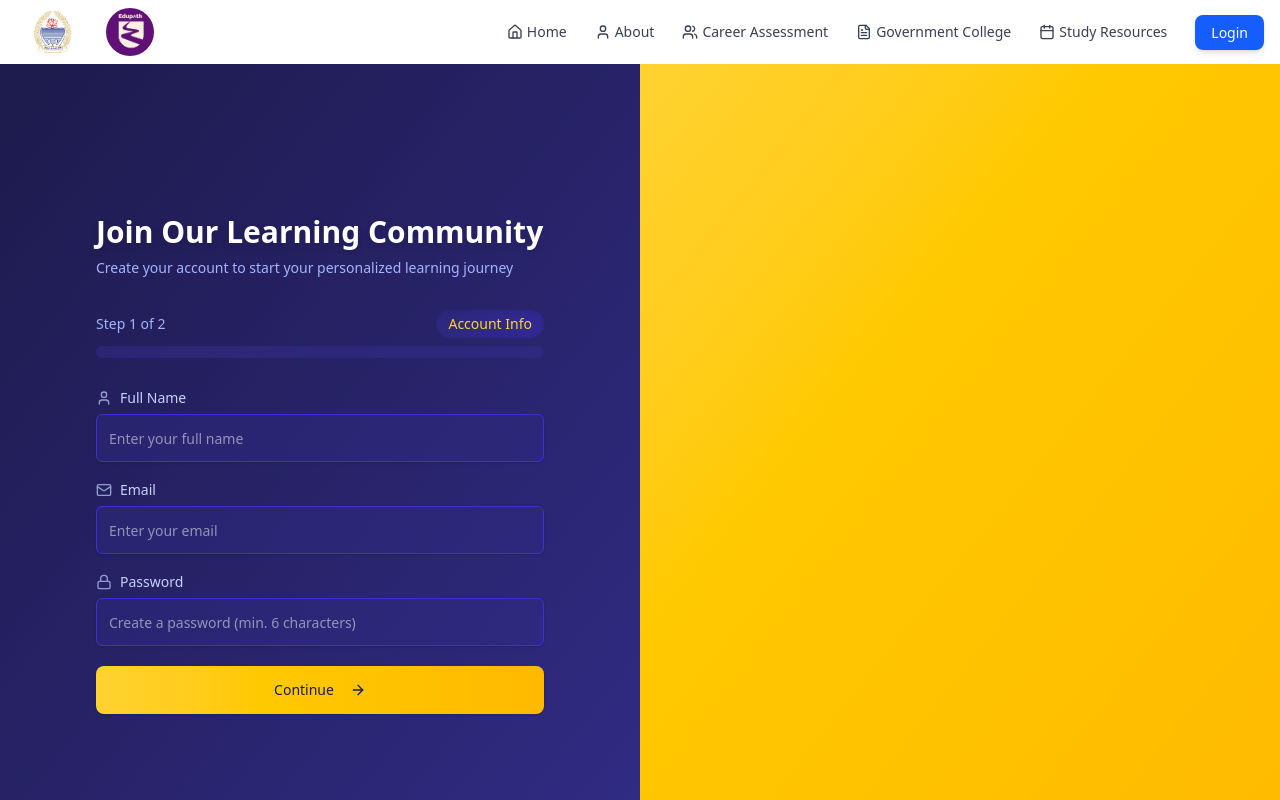
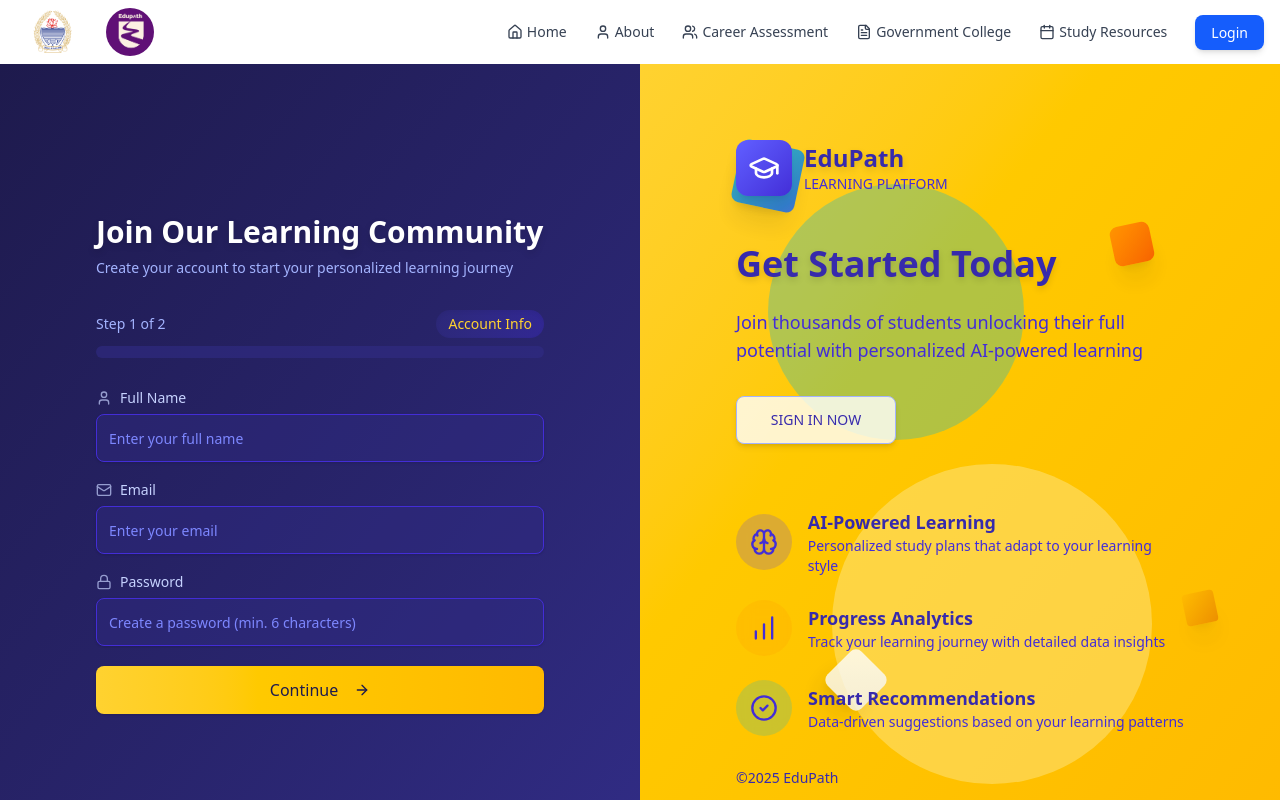
Before and after one commit to ashwanik0777/EduPath, a Next.js app: page /register in a window 1280 px wide. Shown: the top 800 px of the page. Built offline with nearby package versions, Linux system fonts and the light colour scheme.

Commit message:
update files

```diff
--- a/src/app/register/page.tsx
+++ b/src/app/register/page.tsx
@@ -7,42 +7,23 @@ import { z } from "zod";
 
 import { Button } from "@/app/components/ui/button";
 import { Input } from "@/app/components/ui/input";
+import { Form, FormControl, FormField, FormItem, FormLabel, FormMessage } from "@/app/components/ui/form";
+import { Select, SelectContent, SelectItem, SelectTrigger, SelectValue } from "@/app/components/ui/select";
 import { Progress } from "@/app/components/ui/progress";
 import {
-  Form,
-  FormControl,
-  FormField,
-  FormItem,
-  FormLabel,
-  FormMessage,
-} from "@/app/components/ui/form";
-import {
-  Select,
-  SelectContent,
-  SelectItem,
-  SelectTrigger,
-  SelectValue,
-} from "@/app/components/ui/select";
-import {
-  Loader2,
   GraduationCap,
   User,
   Mail,
   Lock,
   ArrowRight,
-  UserPlus,
   BookOpen,
   BarChart,
-  Calendar,
-  Sparkles,
-  Users,
-  Heart,
-  Star,
+  Loader2,
+  UserPlus,
   CheckCircle2,
   Brain
 } from "lucide-react";
 
-// Registration schema - now with DOB and Gender
 const registerSchema = z.object({
   username: z.string().min(3, "Username must be at least 3 characters"),
   email: z.string().email("Please enter a valid email address"),
@@ -56,19 +37,7 @@ const registerSchema = z.object({
     "graduate",
     "postgraduate"
   ], {
-    message: "Please select your academic level",
-  }),
-  dob: z
-    .string()
-    .refine(str => /^\d{4}-\d{2}-\d{2}$/.test(str), { message: "Please enter a valid date" })
-    .refine(str => {
-      const dob = new Date(str);
-      const now = new Date();
-      const minAge = new Date(now.getFullYear() - 5, now.getMonth(), now.getDate()); // min 5 years old
-      return dob < minAge;
-    }, { message: "Must be at least 5 years old" }),
-  gender: z.enum(["male", "female", "other"], {
-    message: "Please select your gender"
+    required_error: "Please select your academic level",
   }),
 });
 
@@ -77,7 +46,8 @@ type RegisterFormValues = z.infer<typeof registerSchema>;
 export default function Register() {
   const [error, setError] = useState("");
   const [step, setStep] = useState(1);
-  const [registered, setRegistered] = useState(false);
+  const [loading, setLoading] = useState(false);
+  const [success, setSuccess] = useState(false);
   const totalSteps = 2;
 
   const form = useForm<RegisterFormValues>({
@@ -88,19 +58,13 @@ export default function Register() {
       password: "",
       fullName: "",
       academicLevel: undefined,
-      dob: "",
-      gender: undefined,
     },
-    mode: "onChange"
+    mode: "onChange",
   });
 
-  // Step validation helper
   const validateStep1 = () => {
     const { fullName, email, password } = form.getValues();
-    const isValid =
-      fullName.length >= 2 &&
-      /^[^\s@]+@[^\s@]+\.[^\s@]+$/.test(email) &&
-      password.length >= 6;
+    const isValid = fullName.length >= 2 && /^[^\s@]+@[^\s@]+\.[^\s@]+$/.test(email) && password.length >= 6;
     if (isValid) {
       setStep(2);
     } else {
@@ -108,143 +72,115 @@ export default function Register() {
     }
   };
 
-  // Pure frontend-only submission
-  const onSubmit = (values: RegisterFormValues) => {
+  const onSubmit = async (data: RegisterFormValues) => {
     setError("");
-    setRegistered(true);
+    setLoading(true);
+    try {
+      // Simulate backend registration delay
+      await new Promise((res) => setTimeout(res, 1500));
+      setSuccess(true);
+    } catch (e: any) {
+      setError(e.message || "Registration failed. Please try again.");
+    } finally {
+      setLoading(false);
+    }
   };
+
+  if (success) {
+    return (
+      <div className="flex min-h-screen items-center justify-center bg-gradient-to-br from-indigo-950 to-indigo-900 p-6">
+        <div className="max-w-md w-full bg-indigo-800 rounded-xl shadow-xl p-8 text-center text-white">
+          <CheckCircle2 className="mx-auto mb-4 h-16 w-16 text-green-400" />
+          <h2 className="text-3xl font-bold mb-2">Registration Successful!</h2>
+          <p className="mb-6">Welcome to EduPath. You can now <Link href="/login" className="underline text-amber-400">log in</Link>.</p>
+          <Button className="btn-3d w-full" onClick={() => setSuccess(false)}>Register Another</Button>
+        </div>
+      </div>
+    );
+  }
 
   return (
     <div className="flex flex-col md:flex-row min-h-screen">
-      {/* Form Panel */}
       <div className="w-full md:w-7/12 lg:w-1/2 bg-gradient-to-br from-indigo-950 to-indigo-900 p-6 md:p-8 lg:p-12 flex items-center justify-center relative">
+        {/* Background blobs and floating objects as in your original code */}
+        {/* ... */}
         <div className="w-full max-w-md mt-16 md:mt-0">
           <div className="mb-8 text-center md:text-left">
-            <h2 className="text-2xl md:text-3xl font-bold text-white mb-2 drop-shadow-md">
-              Join Our Learning Community
-            </h2>
+            <h2 className="text-2xl md:text-3xl font-bold text-white mb-2 drop-shadow-md">Join Our Learning Community</h2>
             <p className="text-indigo-300 text-sm">
               Create your account to start your personalized learning journey
             </p>
           </div>
-          {/* Progress indicator */}
           <div className="mb-8">
             <div className="flex justify-between items-center text-sm mb-2">
               <span className="text-indigo-300 font-medium">Step {step} of {totalSteps}</span>
-              <span className="px-3 py-1 rounded-full bg-gradient-to-r from-indigo-900/60 to-indigo-800/60 text-amber-300 font-medium shadow-inner">
-                {step === 1 ? 'Account Info' : 'Academic Profile'}
-              </span>
+              <div className="px-3 py-1 rounded-full bg-gradient-to-r from-indigo-900/60 to-indigo-800/60 text-amber-300 font-medium shadow-inner">
+                {step === 1 ? "Account Info" : "Academic Profile"}
+              </div>
             </div>
             <Progress value={(step / totalSteps) * 100} className="h-3 rounded-full bg-indigo-900/60 overflow-hidden" />
           </div>
-
-          {/* Registration Form */}
-          {registered ? (
-            <div className="flex flex-col items-center py-12">
-              <CheckCircle2 className="text-green-400 w-16 h-16 mb-4" />
-              <div className="text-xl text-indigo-200 font-bold">Registration Successful!</div>
-              <div className="mt-2 text-indigo-400">Welcome to EduPath. You can now <Link href="/login" className="underline text-amber-300">Sign In</Link>.</div>
-            </div>
-          ) : (
           <Form {...form}>
             <form onSubmit={form.handleSubmit(onSubmit)} className="space-y-5">
               {step === 1 && (
                 <>
-                    <FormField
-                      control={form.control}
-                      name="fullName"
+                  <FormField control={form.control} name="fullName"
                     render={({ field }) => (
                       <FormItem>
                         <FormLabel className="text-indigo-200 flex items-center">
                           <User className="h-4 w-4 mr-2 opacity-70" /> Full Name
                         </FormLabel>
                         <FormControl>
-                            <Input
-                              placeholder="Enter your full name"
-                              autoComplete="off"
-                              className="h-12 bg-indigo-900/40 border-indigo-700 text-white"
-                              {...field}
-                            />
+                          <Input {...field} placeholder="Enter your full name" className="h-12 bg-indigo-900/40 border-indigo-700 placeholder-indigo-400 text-white rounded-lg focus:border-indigo-500 focus:ring-indigo-500" />
                         </FormControl>
                         <FormMessage className="text-red-400" />
                       </FormItem>
-                      )}
-                    />
-                    <FormField
-                      control={form.control}
-                      name="email"
+                    )} />
+                  <FormField control={form.control} name="email"
                     render={({ field }) => (
                       <FormItem>
                         <FormLabel className="text-indigo-200 flex items-center">
                           <Mail className="h-4 w-4 mr-2 opacity-70" /> Email
                         </FormLabel>
                         <FormControl>
-                            <Input
-                              type="email"
-                              placeholder="Enter your email"
-                              autoComplete="off"
-                              className="h-12 bg-indigo-900/40 border-indigo-700 text-white"
-                              {...field}
-                            />
+                          <Input {...field} placeholder="Enter your email" type="email" className="h-12 bg-indigo-900/40 border-indigo-700 placeholder-indigo-400 text-white rounded-lg focus:border-indigo-500 focus:ring-indigo-500" />
                         </FormControl>
                         <FormMessage className="text-red-400" />
                       </FormItem>
-                      )}
-                    />
-                    <FormField
-                      control={form.control}
-                      name="password"
+                    )} />
+                  <FormField control={form.control} name="password"
                     render={({ field }) => (
                       <FormItem>
                         <FormLabel className="text-indigo-200 flex items-center">
                           <Lock className="h-4 w-4 mr-2 opacity-70" /> Password
                         </FormLabel>
                         <FormControl>
-                            <Input
-                              type="password"
-                              placeholder="Create a password (min. 6 characters)"
-                              className="h-12 bg-indigo-900/40 border-indigo-700 text-white"
-                              {...field}
-                            />
+                          <Input {...field} placeholder="Create a password (min. 6 characters)" type="password" className="h-12 bg-indigo-900/40 border-indigo-700 placeholder-indigo-400 text-white rounded-lg focus:border-indigo-500 focus:ring-indigo-500" />
                         </FormControl>
                         <FormMessage className="text-red-400" />
                       </FormItem>
-                      )}
-                    />
-                    <Button
-                      type="button"
-                      className="w-full h-12 rounded-lg font-medium bg-gradient-to-r from-amber-300 to-amber-400 text-indigo-950 btn-3d"
-                      onClick={validateStep1}
-                    >
+                    )} />
+                  <Button type="button" className="w-full h-12 rounded-lg text-base font-medium bg-gradient-to-r from-amber-300 to-amber-400 text-indigo-950 btn-3d" onClick={validateStep1}>
                     Continue <ArrowRight className="ml-2 h-5 w-5" />
                   </Button>
                 </>
               )}
               {step === 2 && (
                 <>
-                    <FormField
-                      control={form.control}
-                      name="username"
+                  <FormField control={form.control} name="username"
                     render={({ field }) => (
                       <FormItem>
                         <FormLabel className="text-indigo-200 flex items-center">
                           <BookOpen className="h-4 w-4 mr-2 opacity-70" /> Username
                         </FormLabel>
                         <FormControl>
-                            <Input
-                              placeholder="Choose a username"
-                              autoComplete="off"
-                              className="h-12 bg-indigo-900/40 border-indigo-700 text-white"
-                              {...field}
-                            />
+                          <Input {...field} placeholder="Choose a username" className="h-12 bg-indigo-900/40 border-indigo-700 placeholder-indigo-400 text-white rounded-lg focus:border-indigo-500 focus:ring-indigo-500" />
                         </FormControl>
                         <FormMessage className="text-red-400" />
                       </FormItem>
                     )}
                   />
-                    <FormField
-                      control={form.control}
-                      name="academicLevel"
+                  <FormField control={form.control} name="academicLevel"
                     render={({ field }) => (
                       <FormItem>
                         <FormLabel className="text-indigo-200 flex items-center">
@@ -252,7 +188,7 @@ export default function Register() {
                         </FormLabel>
                         <Select onValueChange={field.onChange} defaultValue={field.value}>
                           <FormControl>
-                              <SelectTrigger className="h-12 bg-indigo-900/40 border-indigo-700 text-white">
+                            <SelectTrigger className="h-12 bg-indigo-900/40 border-indigo-700 placeholder-indigo-400 text-white rounded-lg focus:border-indigo-500 focus:ring-indigo-500">
                               <SelectValue placeholder="Select your academic level" />
                             </SelectTrigger>
                           </FormControl>
@@ -269,107 +205,92 @@ export default function Register() {
                       </FormItem>
                     )}
                   />
-                    {/* DOB */}
-                    <FormField
-                      control={form.control}
-                      name="dob"
-                      render={({ field }) => (
-                        <FormItem>
-                          <FormLabel className="text-indigo-200 flex items-center">
-                            <Calendar className="h-4 w-4 mr-2 opacity-70" /> Date of Birth
-                          </FormLabel>
-                          <FormControl>
-                            <Input
-                              type="date"
-                              max={new Date().toISOString().split("T")[0]}
-                              className="h-12 bg-indigo-900/40 border-indigo-700 text-white"
-                              {...field}
-                            />
-                          </FormControl>
-                          <FormMessage className="text-red-400" />
-                        </FormItem>
-                      )}
-                    />
-                    {/* Gender - Inclusive, accessible radio group */}
-                    <FormField
-                      control={form.control}
-                      name="gender"
-                      render={({ field }) => (
-                        <FormItem>
-                          <FormLabel className="text-indigo-200 flex items-center">
-                            <Sparkles className="h-4 w-4 mr-2 opacity-70" /> Gender
-                          </FormLabel>
-                          <FormControl>
-                            <div className="flex gap-5 mt-2">
-                              <label className="flex items-center gap-1">
-                                <input
-                                  type="radio"
-                                  value="male"
-                                  checked={field.value === "male"}
-                                  onChange={() => field.onChange("male")}
-                                  className="accent-indigo-600"
-                                />
-                                <Users className="h-4 w-4" /> <span>Male</span>
-                              </label>
-                              <label className="flex items-center gap-1">
-                                <input
-                                  type="radio"
-                                  value="female"
-                                  checked={field.value === "female"}
-                                  onChange={() => field.onChange("female")}
-                                  className="accent-pink-500"
-                                />
-                                <Heart className="h-4 w-4" /> <span>Female</span>
-                              </label>
-                              <label className="flex items-center gap-1">
-                                <input
-                                  type="radio"
-                                  value="other"
-                                  checked={field.value === "other"}
-                                  onChange={() => field.onChange("other")}
-                                  className="accent-teal-400"
-                                />
-                                <Star className="h-4 w-4" /> <span>Other</span>
-                              </label>
-                            </div>
-                          </FormControl>
-                          <FormMessage className="text-red-400" />
-                        </FormItem>
-                      )}
-                    />
                   <div className="flex flex-col space-y-3 pt-2">
-                      <Button
-                        type="submit"
-                        className="w-full h-12 rounded-lg font-medium bg-gradient-to-r from-amber-300 to-amber-400 text-indigo-950 btn-3d flex items-center justify-center"
-                      >
-                        <UserPlus className="mr-2 h-5 w-5" />
-                        Create Account
+                    <Button type="submit" className="w-full h-12 rounded-lg text-base font-medium bg-gradient-to-r from-amber-300 to-amber-400 text-indigo-950 btn-3d flex items-center justify-center" disabled={loading}>
+                      {loading ? <><Loader2 className="mr-2 h-5 w-5 animate-spin" />Creating account...</> : (<><UserPlus className="mr-2 h-5 w-5" />Create Account</>)}
                     </Button>
-                      <Button
-                        type="button"
-                        variant="outline"
-                        className="w-full h-12 rounded-lg border-indigo-700 text-indigo-200 hover:bg-indigo-900/80 btn-3d"
-                        onClick={() => setStep(1)}
-                      >
+                    <Button type="button" variant="outline" className="w-full h-12 rounded-lg text-base font-medium border-indigo-700 text-indigo-200 hover:bg-indigo-900/80 btn-3d" onClick={() => setStep(1)}>
                       Back
                     </Button>
                   </div>
                   {error && (
-                      <div className="bg-red-900/50 border border-red-700 text-red-200 p-3 rounded-lg text-sm mt-4">
-                        {error}
+                    <div className="bg-red-900/50 border border-red-700 text-red-200 p-3 rounded-lg text-sm flex items-start mt-4 animate-pulse-glow">
+                      <div className="mr-2 mt-0.5">
+                        <svg xmlns="http://www.w3.org/2000/svg" className="h-5 w-5" fill="none" viewBox="0 0 24 24" stroke="currentColor">
+                          <path strokeLinecap="round" strokeLinejoin="round" strokeWidth={2} d="M12 8v4m0 4h.01M21 12a9 9 0 11-18 0 9 9 0 0118 0z" />
+                        </svg>
+                      </div>
+                      <span>{error}</span>
                     </div>
                   )}
                 </>
               )}
             </form>
           </Form>
-          )}
-          {/* Links and Footer below as in your code */}
         </div>
       </div>
-      {/* Branding Panel (unchanged, use your previous JSX) */}
       <div className="hidden md:flex md:w-5/12 lg:w-1/2 bg-gradient-to-br from-amber-300 to-amber-400 flex-col justify-center p-8 relative overflow-hidden">
-        {/* ...branding JSX unchanged */}
+        {/* Background blobs & floating shapes */}
+        <div className="blob-animation absolute top-[15%] left-[20%] w-64 h-64 bg-cyan-500/30 rounded-full"></div>
+        <div className="blob-animation absolute bottom-[10%] right-[20%] w-80 h-80 bg-amber-200/50 rounded-full animation-delay-2000"></div>
+        <div className="absolute top-[10%] left-[15%] w-16 h-16 bg-gradient-to-br from-cyan-500 to-blue-600 rounded-lg transform rotate-12 animate-float-3d opacity-80 shadow-xl"></div>
+        <div className="absolute top-[20%] right-[20%] w-10 h-10 bg-gradient-to-br from-orange-400 to-orange-600 rounded-lg transform -rotate-12 animate-float-3d animation-delay-2000 opacity-80 shadow-xl"></div>
+        <div className="absolute bottom-[20%] left-[30%] w-12 h-12 bg-gradient-to-br from-white to-gray-100 rounded-lg transform rotate-45 animate-float-3d animation-delay-3000 opacity-80 shadow-xl"></div>
+        <div className="absolute bottom-[30%] right-[10%] w-8 h-8 bg-gradient-to-br from-amber-400 to-amber-600 rounded transform -rotate-12 animate-float-3d animation-delay-1500 opacity-60 shadow-xl"></div>
+        <div className="relative z-10 max-w-md mx-auto">
+          <div className="flex items-center mb-12 glow-effect">
+            <div className="bg-gradient-to-br from-indigo-500 to-indigo-700 p-3 rounded-xl mr-3 shadow-lg transition-transform duration-300 hover:scale-105">
+              <GraduationCap className="h-8 w-8 text-white" />
+            </div>
+            <div>
+              <h1 className="text-2xl font-bold text-indigo-800 drop-shadow-md">EduPath</h1>
+              <p className="text-sm text-indigo-700">LEARNING PLATFORM</p>
+            </div>
+          </div>
+          <div className="mb-16 transition-transform duration-500 hover:translate-x-2">
+            <h2 className="text-3xl md:text-4xl font-bold text-indigo-800 mb-6 drop-shadow-md">
+              Get Started Today
+            </h2>
+            <p className="text-indigo-700 text-lg mb-8">
+              Join thousands of students unlocking their full potential with personalized AI-powered learning
+            </p>
+            <Link href="/login">
+              <Button variant="outline" className="h-12 px-6 bg-white/80 hover:bg-white text-indigo-800 border-indigo-300 hover:border-indigo-500 font-medium rounded-lg w-40 shadow-md btn-3d">
+                SIGN IN NOW
+              </Button>
+            </Link>
+          </div>
+          <div className="space-y-6 mb-8">
+            <div className="flex items-center gap-4 transition-transform duration-500 hover:-translate-y-1">
+              <div className="flex items-center justify-center w-14 h-14 bg-indigo-600/20 backdrop-blur-sm rounded-full">
+                <Brain className="h-7 w-7 text-indigo-700" />
+              </div>
+              <div>
+                <h3 className="text-lg font-semibold text-indigo-800">AI-Powered Learning</h3>
+                <p className="text-sm text-indigo-700">Personalized study plans that adapt to your learning style</p>
+              </div>
+            </div>
+            <div className="flex items-center gap-4 transition-transform duration-500 hover:-translate-y-1">
+              <div className="flex items-center justify-center w-14 h-14 bg-amber-500/20 backdrop-blur-sm rounded-full">
+                <BarChart className="h-7 w-7 text-indigo-700" />
+              </div>
+              <div>
+                <h3 className="text-lg font-semibold text-indigo-800">Progress Analytics</h3>
+                <p className="text-sm text-indigo-700">Track your learning journey with detailed data insights</p>
+              </div>
+            </div>
+            <div className="flex items-center gap-4 transition-transform duration-500 hover:-translate-y-1">
+              <div className="flex items-center justify-center w-14 h-14 bg-cyan-500/20 backdrop-blur-sm rounded-full">
+                <CheckCircle2 className="h-7 w-7 text-indigo-700" />
+              </div>
+              <div>
+                <h3 className="text-lg font-semibold text-indigo-800">Smart Recommendations</h3>
+                <p className="text-sm text-indigo-700">Data-driven suggestions based on your learning patterns</p>
+              </div>
+            </div>
+          </div>
+          <div className="text-indigo-800 text-sm mt-auto">&copy;2025 EduPath</div>
+        </div>
       </div>
     </div>
   );
```
Lines whose indentation alone changed are shown as unchanged.
